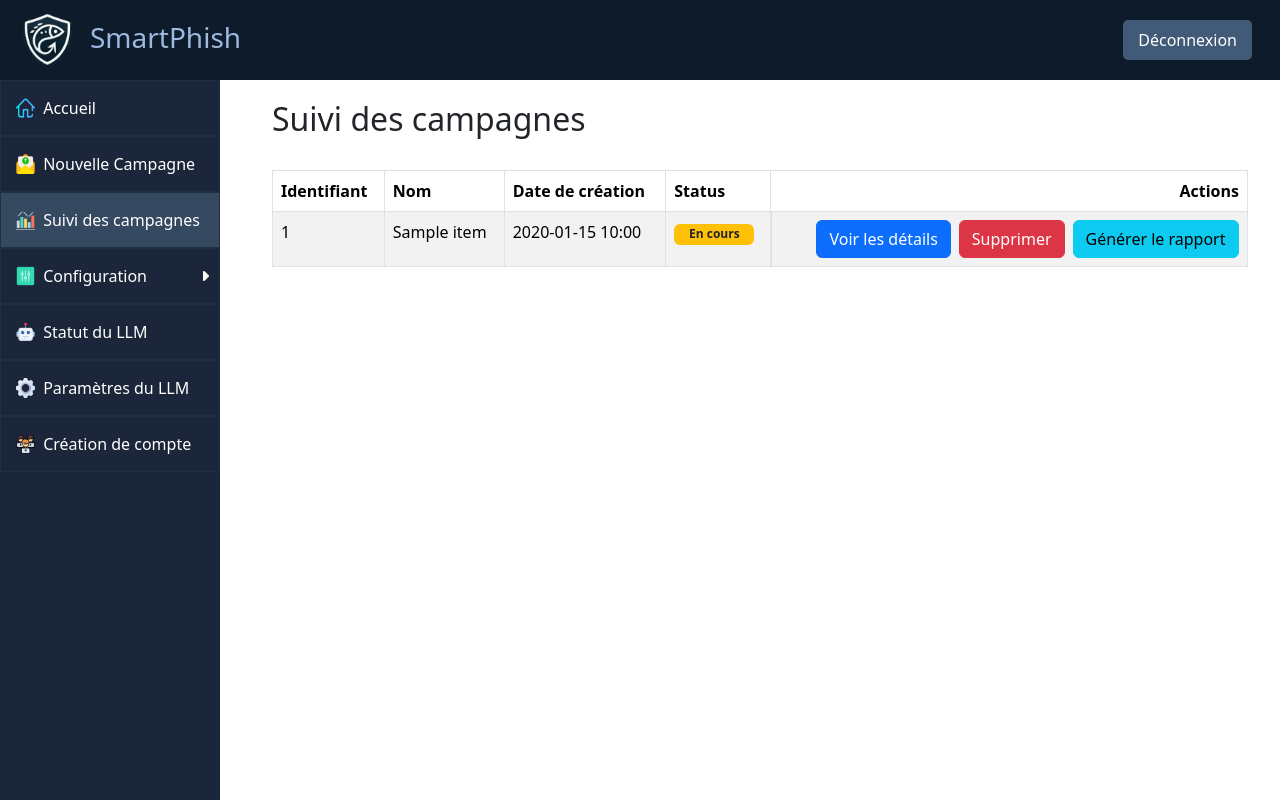
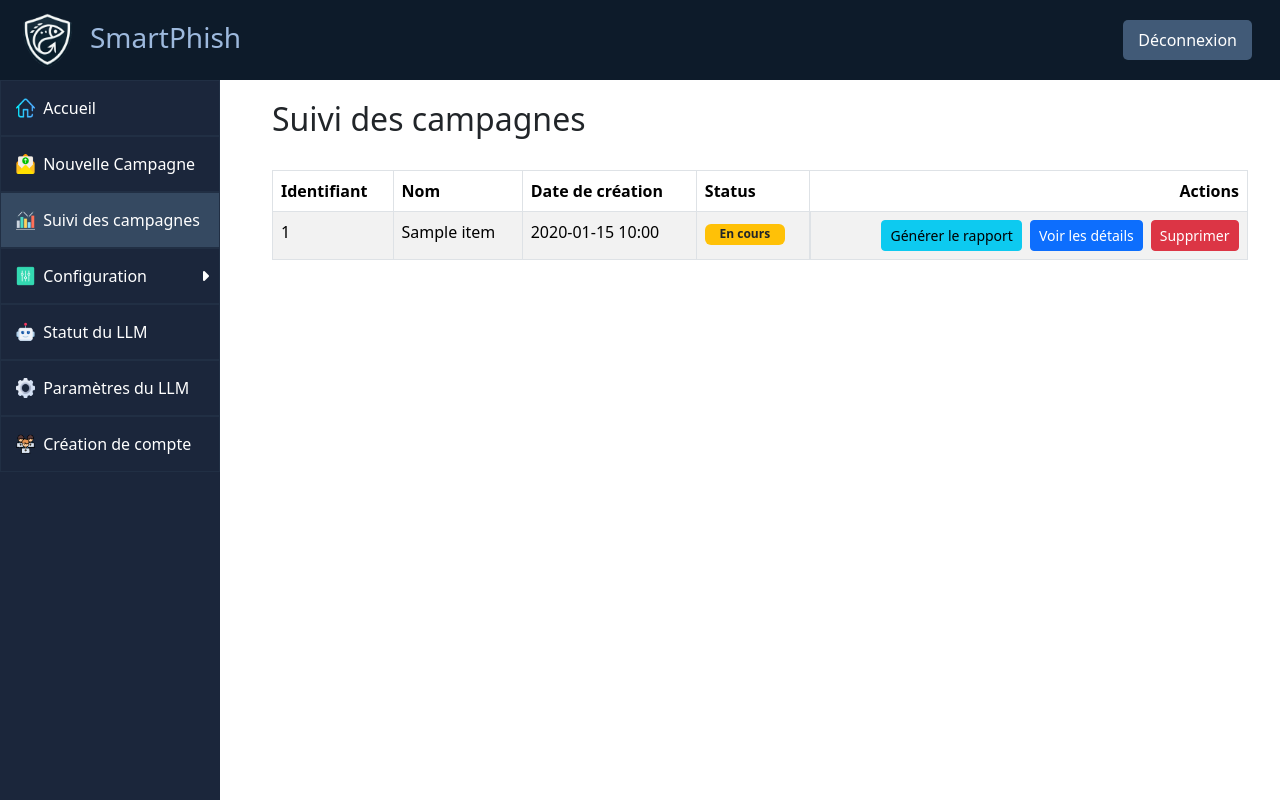
Before and after one commit to Maxencedu66/smartphish, a Flask app: page /follow-campaign in a window 1280 px wide. Run offline with Flask 3, Linux system fonts and the light colour scheme; a user stored in the database is signed in; tables that the repository leaves empty hold one stand-in row (values such as "Sample post"); a database or web service that is not in the repository returns one stand-in record (values such as "Sample title"); data that the repository does not hold is empty; parts of the project's set-up code (start-up, migrations or seed data) failed here and were passed over; some libraries are stand-ins or nearby versions.

Commit message:
Bouton suivi

```diff
--- a/src/static/js/follow-campaign.js
+++ b/src/static/js/follow-campaign.js
@@ -81,7 +81,7 @@ function handleReport(campaignId, btnElement) {
             title: "Rapport généré",
             icon: "success",
             showCancelButton: true,
-            confirmButtonText: "Télécharger le rapport",
+            confirmButtonText: "Télécharger",
             cancelButtonText: "OK"
         }).then((result) => {
             if (result.isConfirmed) {
@@ -120,7 +120,7 @@ function regenerateReport(campaignId) {
             title: "Nouveau rapport généré",
             icon: "success",
             showCancelButton: true,
-            confirmButtonText: "Télécharger le rapport",
+            confirmButtonText: "Télécharger",
             cancelButtonText: "OK"
         }).then((result) => {
             if (result.isConfirmed) {
@@ -137,16 +137,25 @@ function regenerateReport(campaignId) {
 
 function updateDownloadButton(campaignId) {
     const btn = document.getElementById(`report-btn-${campaignId}`);
-    btn.innerText = "Télécharger le rapport";
-    btn.classList.remove("btn-secondary");
-    btn.classList.add("btn-success");
-    btn.onclick = () => {
-        window.open(`/download-report/${campaignId}`, "_blank");
-    };
+    if (btn) {
+        btn.innerText = "Télécharger";
+        btn.className = "btn btn-success btn-sm";
+        btn.onclick = () => {
+            window.open(`/download-report/${campaignId}`, "_blank");
+        };
+    }
 
     const retryBtn = document.getElementById(`retry-btn-${campaignId}`);
-    if (retryBtn) retryBtn.classList.remove("d-none");
+    if (retryBtn) {
+        retryBtn.classList.remove("d-none");
+        retryBtn.className = "btn btn-info btn-sm";
+        retryBtn.innerText = "Régénérer";
+        retryBtn.onclick = () => regenerateReport(campaignId);
+    }
 }
+
+
+
 
 document.addEventListener("DOMContentLoaded", function () {
     document.querySelectorAll("[id^='report-btn-']").forEach(btn => {
--- a/src/templates/follow-campaign.html
+++ b/src/templates/follow-campaign.html
@@ -32,19 +32,20 @@
                     {% endif %}
                 </td>
                 <td class="text-end d-flex gap-2 justify-content-end flex-wrap align-items-center">
-                    <a href="{{ url_for('frontend.details_campaign', campaign_id=campaign.id) }}" class="btn btn-primary">Voir les détails</a>
-                    <button class="btn btn-danger" onclick="deleteCampaign('{{ campaign.id }}')">Supprimer</button>
 
                     {% if campaign.status == "In progress" %}
-                        <button class="btn btn-success" onclick="completeCampaign('{{ campaign.id }}')">Terminer</button>
+                        <button class="btn btn-success btn-sm" onclick="completeCampaign('{{ campaign.id }}')">Terminer</button>
                     {% else %}
-                        <div class="d-flex align-items-center gap-1">
-                            <button id="report-btn-{{ campaign.id }}" class="btn btn-secondary">Chargement...</button>
-                            <button id="retry-btn-{{ campaign.id }}" class="btn btn-light border d-none" onclick="regenerateReport('{{ campaign.id }}')" title="Régénérer le rapport">
-                            </button>
-                        </div>
+                        <button id="report-btn-{{ campaign.id }}" class="btn btn-info btn-sm">Chargement...</button>
+                        <button id="retry-btn-{{ campaign.id }}" class="btn btn-info btn-sm d-none" onclick="regenerateReport('{{ campaign.id }}')">
+                            Régénérer
+                        </button>
                     {% endif %}
+
+                    <a href="{{ url_for('frontend.details_campaign', campaign_id=campaign.id) }}" class="btn btn-primary btn-sm">Voir les détails</a>
+                    <button class="btn btn-danger btn-sm" onclick="deleteCampaign('{{ campaign.id }}')">Supprimer</button>
                 </td>
+
             </tr>
             {% endfor %}
         </tbody>
```
